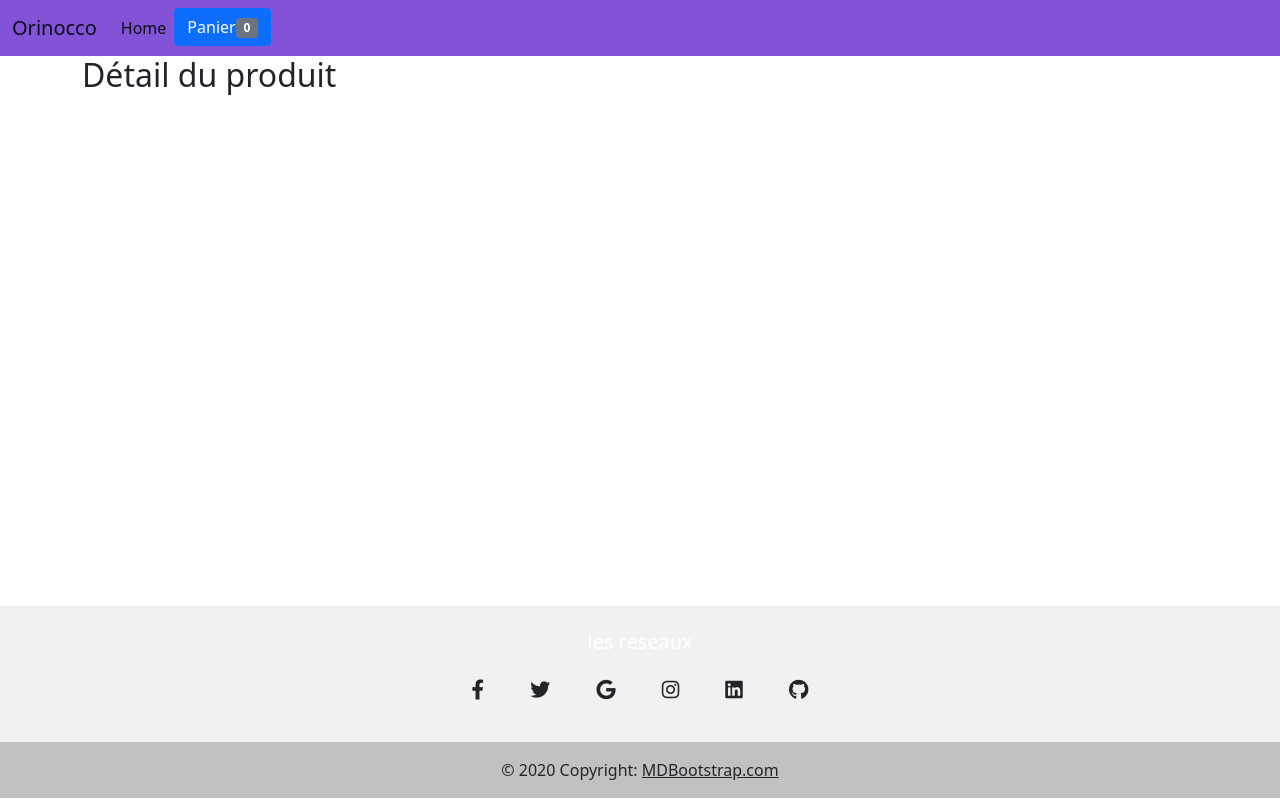
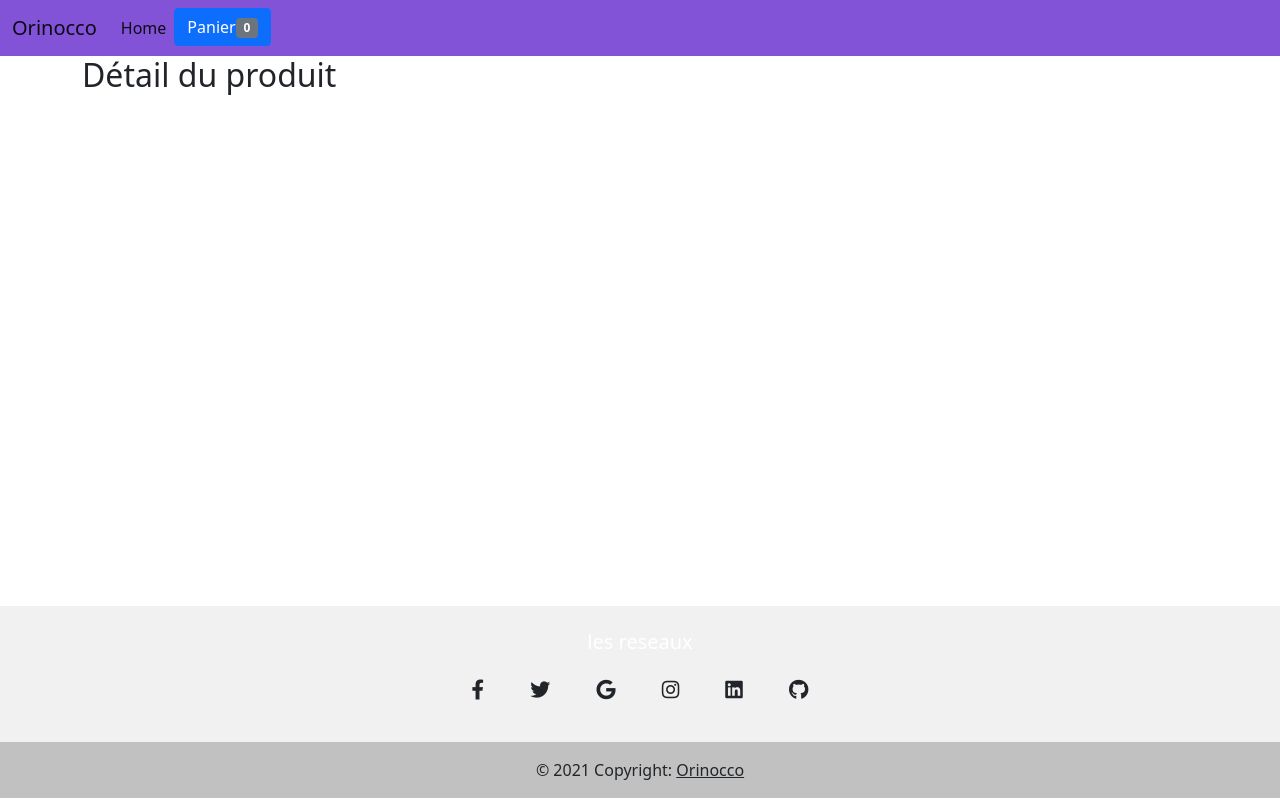
Before and after one commit to OlivierZoungrana/OlivierZoungrana_5_150721, a plain HTML site: page detail.html in a window 1280 px wide. Drawn offline with nearby package versions, Linux system fonts and the light colour scheme; no server answers.

Commit message:
finalisation projet orinocco

```diff
--- a/JS/main.js
+++ b/JS/main.js
@@ -72,7 +72,6 @@ function updateCartData() {
 
 function addToCart(product, quantity){
     let cartN = getCart();
-
     let cartProducts = cartN.products;
     let keys = Object.keys(cartProducts)
 
@@ -209,6 +208,7 @@ function getProductDetails(productId){
     );
     container.append(cameras);
 
+
 })
     article.appendChild(container);
 };
--- a/detail.html
+++ b/detail.html
@@ -114,8 +114,8 @@
 
         <!-- Copyright -->
         <div class="text-center text-dark p-3" style="background-color: rgba(0, 0, 0, 0.2);">
-          © 2020 Copyright:
-          <a class="text-dark" href="https://mdbootstrap.com/">MDBootstrap.com</a>
+          © 2021 Copyright:
+          <a class="text-dark" href="">Orinocco</a>
         </div>
         <!-- Copyright -->
       </footer>
```
Also changed, not shown: JS/order.js (+11 -4 lines), index.html (+2 -2 lines), order.html (+2 -2 lines), panier.html (+2 -2 lines).
